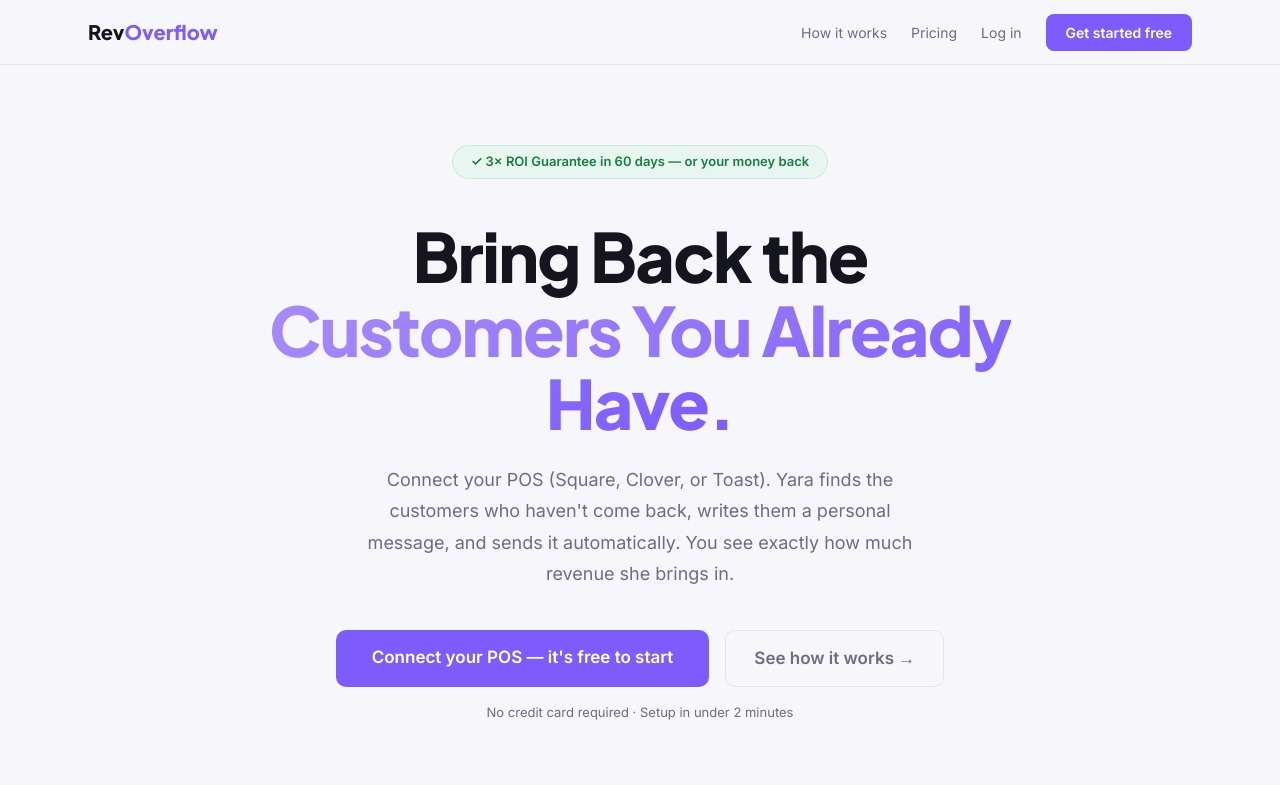
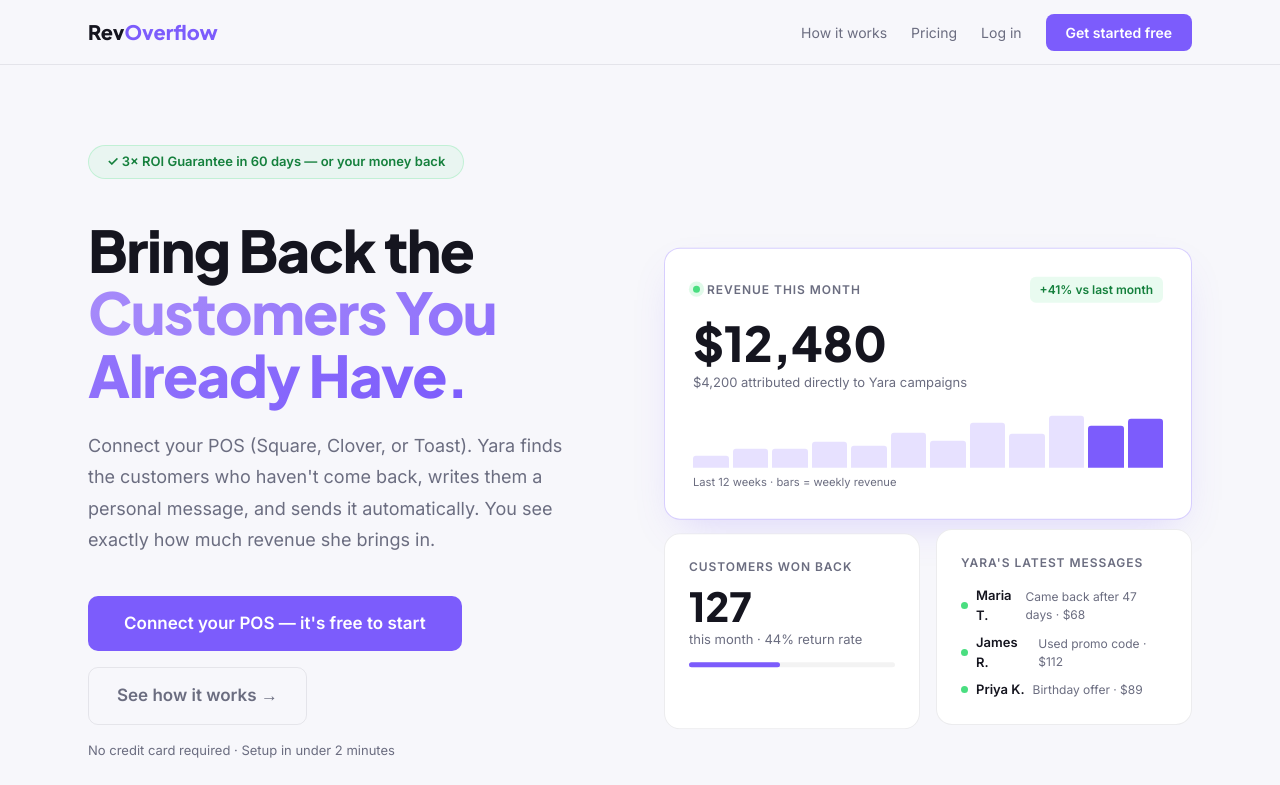
Before and after one commit to connectwithsimeon-hue/RevOverflow, a Next.js app: page / in a window 1280 px wide. Shown: the top 785 px of the page. Built offline with nearby package versions, Linux system fonts and the light colour scheme; no server answers.

Commit message:
chore: push pending changes

```diff
--- a/app/page.tsx
+++ b/app/page.tsx
@@ -19,9 +19,36 @@
   return <span>{prefix}{value.toLocaleString()}{suffix}</span>
 }
 
+// Weekly revenue bars for the hero preview. They grow in on load, then gently
+// drift up and down at random to feel like a live, ticking dashboard.
+const REVENUE_BARS = [28, 42, 36, 55, 40, 72, 58, 88, 64, 95, 78, 100]
+
+function useLiveBars(base: number[]) {
+  const [heights, setHeights] = useState<number[]>(() => base.map(() => 6))
+  useEffect(() => {
+    const intro = setTimeout(() => setHeights(base), 200)
+    const interval = setInterval(() => {
+      setHeights(() => base.map(h => {
+        const drift = (Math.random() - 0.5) * 14
+        return Math.max(14, Math.min(100, h + drift))
+      }))
+    }, 2600)
+    return () => { clearTimeout(intro); clearInterval(interval) }
+  }, [base])
+  return heights
+}
+
 export default function Home() {
+  const barHeights = useLiveBars(REVENUE_BARS)
+
   return (
     <div style={{ backgroundColor: 'var(--ink)', color: 'var(--text-primary)', minHeight: '100vh' }}>
+      <style>{`
+        @keyframes heroFloatA { 0%, 100% { transform: translateY(0); } 50% { transform: translateY(-10px); } }
+        @keyframes heroFloatB { 0%, 100% { transform: translateY(0); } 50% { transform: translateY(-7px); } }
+        @keyframes heroFloatC { 0%, 100% { transform: translateY(0); } 50% { transform: translateY(-9px); } }
+        @keyframes livePulse { 0% { box-shadow: 0 0 0 0 rgba(74,222,128,0.55); } 70% { box-shadow: 0 0 0 6px rgba(74,222,128,0); } 100% { box-shadow: 0 0 0 0 rgba(74,222,128,0); } }
+      `}</style>
 
       {/* ── NAV ─────────────────────────────────────────────────────────────── */}
       <nav style={{ borderBottom: '1px solid var(--border)', position: 'sticky', top: 0, zIndex: 50 }}>
@@ -46,25 +73,28 @@
       <section className="max-w-6xl mx-auto px-6 pt-20 pb-16">
 
         {/* Guarantee badge */}
-        <div className="flex justify-center mb-10">
+        <div className="flex justify-center lg:justify-start mb-10">
           <div style={{ backgroundColor: 'rgba(74,222,128,0.08)', border: '1px solid rgba(74,222,128,0.25)', borderRadius: '100px', padding: '0.4rem 1.125rem', display: 'inline-flex', alignItems: 'center', gap: '0.5rem' }}>
             <span style={{ color: '#15803d', fontSize: '0.8125rem', fontWeight: 600 }}>✓ 3× ROI Guarantee in 60 days — or your money back</span>
           </div>
         </div>
 
-        <div style={{ textAlign: 'center', maxWidth: 760, margin: '0 auto' }}>
-          <h1 style={{ fontFamily: "'Plus Jakarta Sans', sans-serif", fontSize: 'clamp(2.75rem, 5.5vw, 4.25rem)', fontWeight: 800, lineHeight: 1.08, letterSpacing: '-0.025em', margin: '0 0 1.5rem' }}>
+        <div className="grid grid-cols-1 lg:grid-cols-2 gap-12 items-center">
+
+          {/* Left: copy */}
+          <div className="text-center lg:text-left">
+            <h1 style={{ fontFamily: "'Plus Jakarta Sans', sans-serif", fontSize: 'clamp(2.75rem, 4.5vw, 3.75rem)', fontWeight: 800, lineHeight: 1.08, letterSpacing: '-0.025em', margin: '0 0 1.5rem' }}>
               Bring Back the<br />
               <span style={{ background: 'linear-gradient(135deg, #a78bfa 0%, #7C5CFC 100%)', WebkitBackgroundClip: 'text', WebkitTextFillColor: 'transparent' }}>
                 Customers You Already Have.
               </span>
             </h1>
-          <p style={{ color: 'var(--text-secondary)', fontSize: '1.125rem', lineHeight: 1.75, maxWidth: 580, margin: '0 auto 2.5rem' }}>
+            <p style={{ color: 'var(--text-secondary)', fontSize: '1.125rem', lineHeight: 1.75, maxWidth: 480, margin: '0 0 2.5rem' }} className="mx-auto lg:mx-0">
               Connect your POS (Square, Clover, or Toast). Yara finds the customers who haven't come back,
               writes them a personal message, and sends it automatically.
               You see exactly how much revenue she brings in.
             </p>
-          <div className="flex flex-wrap gap-4 justify-center">
+            <div className="flex flex-wrap gap-4 justify-center lg:justify-start">
               <Link href="/signup" style={{ backgroundColor: 'var(--violet)', color: '#fff', borderRadius: '10px', fontWeight: 700, padding: '0.9375rem 2.25rem', fontSize: '1.0625rem', textDecoration: 'none' }}>
                 Connect your POS — it's free to start
               </Link>
@@ -75,13 +105,16 @@
             <p style={{ color: 'var(--text-secondary)', fontSize: '0.8125rem', marginTop: '1rem' }}>No credit card required · Setup in under 2 minutes</p>
           </div>
 
-        {/* ── Live dashboard preview ───────────────────────────────────────── */}
-        <div className="mt-16 grid grid-cols-1 lg:grid-cols-3 gap-4">
+          {/* Right: live dashboard preview */}
+          <div className="flex flex-col gap-4">
 
             {/* Revenue card */}
-          <div style={{ backgroundColor: 'var(--surface)', border: '1px solid rgba(124,92,252,0.3)', borderRadius: '16px', padding: '1.75rem', gridColumn: 'span 2' }}>
+            <div style={{ backgroundColor: 'var(--surface)', border: '1px solid rgba(124,92,252,0.3)', borderRadius: '16px', padding: '1.75rem', boxShadow: '0 16px 40px -16px rgba(124,92,252,0.25)', animation: 'heroFloatA 7s ease-in-out infinite' }}>
               <div style={{ display: 'flex', alignItems: 'center', justifyContent: 'space-between', marginBottom: '1rem', flexWrap: 'wrap', gap: '0.5rem' }}>
+                <div style={{ display: 'flex', alignItems: 'center', gap: '0.4375rem' }}>
+                  <span style={{ width: 7, height: 7, borderRadius: '50%', backgroundColor: '#4ade80', display: 'inline-block', animation: 'livePulse 2s infinite' }} />
                   <div style={{ color: 'var(--text-secondary)', fontSize: '0.75rem', fontWeight: 600, textTransform: 'uppercase', letterSpacing: '0.08em' }}>Revenue This Month</div>
+                </div>
                 <span style={{ background: 'rgba(74,222,128,0.12)', color: '#15803d', borderRadius: '6px', padding: '0.25rem 0.625rem', fontSize: '0.75rem', fontWeight: 700 }}>+41% vs last month</span>
               </div>
               <div style={{ fontFamily: "'Plus Jakarta Sans', sans-serif", fontSize: '3rem', fontWeight: 800, lineHeight: 1, marginBottom: '0.375rem' }}>
@@ -89,16 +122,22 @@
               </div>
               <div style={{ color: 'var(--text-secondary)', fontSize: '0.8125rem', marginBottom: '1.5rem' }}>$4,200 attributed directly to Yara campaigns</div>
               <div className="flex items-end gap-1" style={{ height: 52 }}>
-              {[28, 42, 36, 55, 40, 72, 58, 88, 64, 95, 78, 100].map((h, i) => (
-                <div key={i} style={{ flex: 1, height: `${h}%`, borderRadius: '3px 3px 0 0', backgroundColor: i >= 10 ? 'var(--violet)' : 'rgba(124,92,252,0.18)' }} />
+                {barHeights.map((h, i) => (
+                  <div key={i} style={{
+                    flex: 1,
+                    height: `${h}%`,
+                    borderRadius: '3px 3px 0 0',
+                    backgroundColor: i >= 10 ? 'var(--violet)' : 'rgba(124,92,252,0.18)',
+                    transition: 'height 1s cubic-bezier(0.4,0,0.2,1)',
+                  }} />
                 ))}
               </div>
               <div style={{ color: 'var(--text-secondary)', fontSize: '0.7rem', marginTop: '0.375rem' }}>Last 12 weeks · bars = weekly revenue</div>
             </div>
 
-          {/* Right stats */}
-          <div className="flex flex-col gap-4">
-            <div style={{ backgroundColor: 'var(--surface)', border: '1px solid var(--border)', borderRadius: '16px', padding: '1.5rem', flex: 1 }}>
+            {/* Smaller stat cards */}
+            <div className="grid grid-cols-1 sm:grid-cols-2 gap-4">
+              <div style={{ backgroundColor: 'var(--surface)', border: '1px solid var(--border)', borderRadius: '16px', padding: '1.5rem', animation: 'heroFloatB 8s ease-in-out infinite', animationDelay: '0.3s' }}>
                 <div style={{ color: 'var(--text-secondary)', fontSize: '0.75rem', fontWeight: 600, textTransform: 'uppercase', letterSpacing: '0.08em', marginBottom: '0.625rem' }}>Customers won back</div>
                 <div style={{ fontFamily: "'Plus Jakarta Sans', sans-serif", fontSize: '2.5rem', fontWeight: 800, lineHeight: 1 }}><AnimatedNumber target={127} /></div>
                 <div style={{ color: 'var(--text-secondary)', fontSize: '0.8125rem', marginTop: '0.25rem' }}>this month · 44% return rate</div>
@@ -106,7 +145,7 @@
                   <div style={{ backgroundColor: 'var(--violet)', borderRadius: '100px', height: 5, width: '44%' }} />
                 </div>
               </div>
-            <div style={{ backgroundColor: 'var(--surface)', border: '1px solid var(--border)', borderRadius: '16px', padding: '1.5rem', flex: 1 }}>
+              <div style={{ backgroundColor: 'var(--surface)', border: '1px solid var(--border)', borderRadius: '16px', padding: '1.5rem', animation: 'heroFloatC 9s ease-in-out infinite', animationDelay: '0.6s' }}>
                 <div style={{ color: 'var(--text-secondary)', fontSize: '0.75rem', fontWeight: 600, textTransform: 'uppercase', letterSpacing: '0.08em', marginBottom: '0.875rem' }}>Yara's latest messages</div>
                 {[
                   { name: 'Maria T.', msg: 'Came back after 47 days · $68' },
@@ -119,6 +158,7 @@
                     <span style={{ color: 'var(--text-secondary)', fontSize: '0.75rem' }}>{item.msg}</span>
                   </div>
                 ))}
+              </div>
             </div>
           </div>
         </div>
```
Lines whose indentation alone changed are shown as unchanged.
